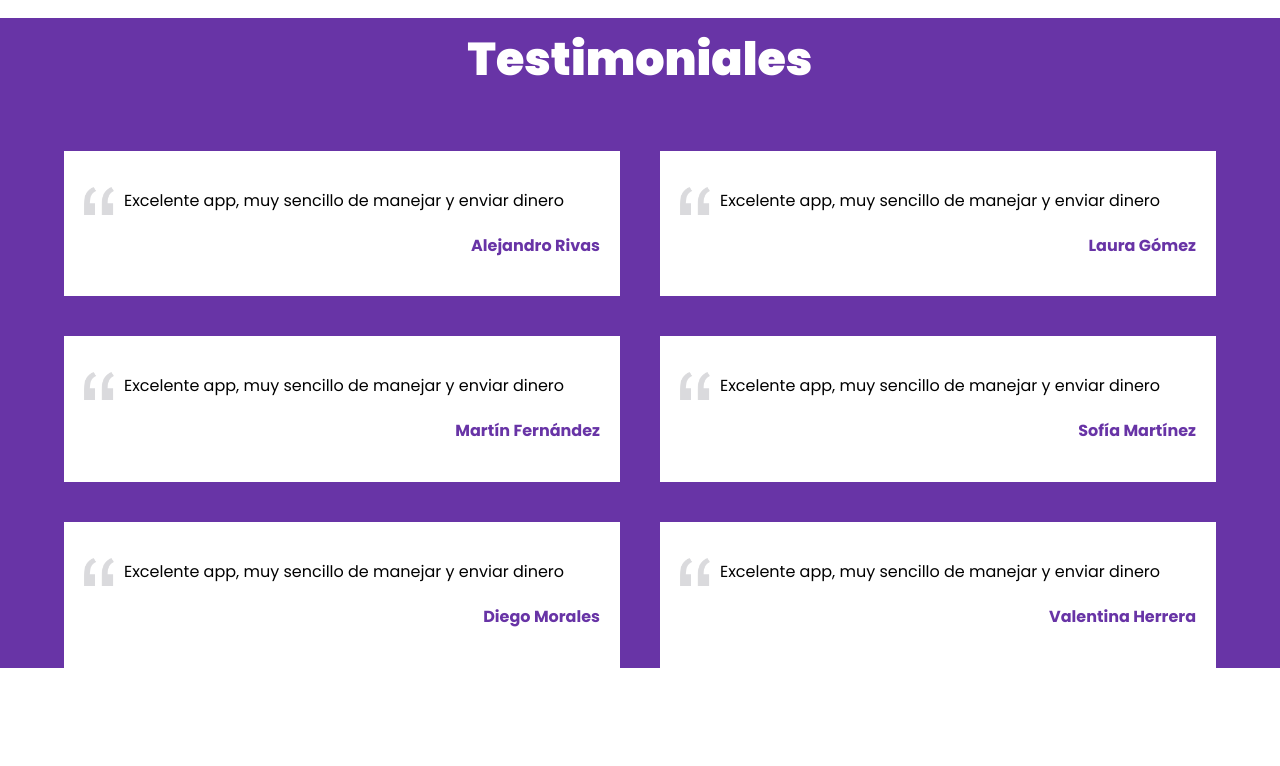
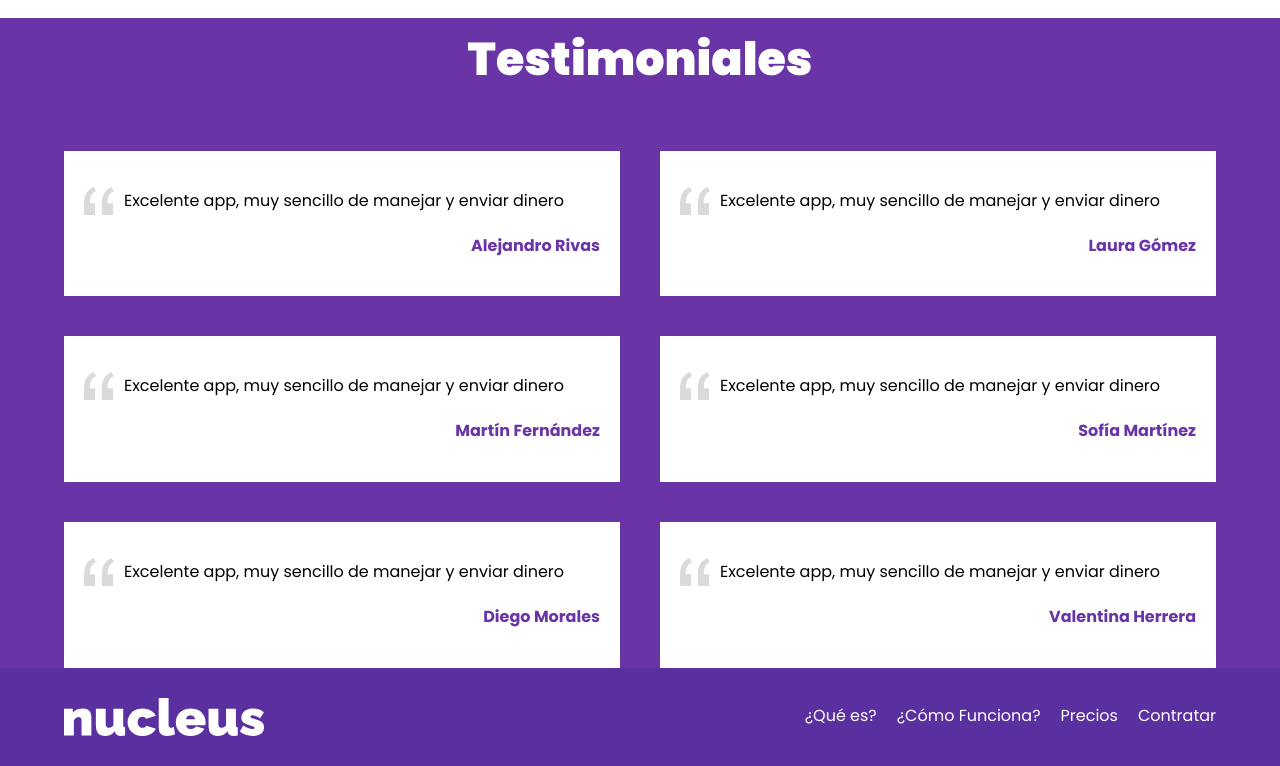
Before and after one commit to MarTofuz/Nucleus, a plain HTML site: page index.html in a window 1280 px wide. Shown: the part 4106-4872 px from the top of the page. Before the commit the page ends 4774 px from the top, so only its background shows below. Drawn offline with Linux system fonts and the light colour scheme.

Commit message:
Proyecto finalizado

```diff
--- a/css/styles.css
+++ b/css/styles.css
@@ -178,6 +178,9 @@ img {
         color: var(--blanco);
     }
 }
+.navegacion__link--blanco{
+    color: var(--blanco);
+}
 
 .nucleus {
     margin-top: 3rem;
@@ -228,15 +231,17 @@ img {
     color: var(--primario);
     margin: 0;
 }
-.listado__numero{
+
+.listado__numero {
     font-size: 6rem;
     margin: 0;
     font-weight: 900;
     color: var(--primario);
     text-align: center;
 }
-@media (min-width: 768px){
-    .listado__numero{
+
+@media (min-width: 768px) {
+    .listado__numero {
         flex-basis: 20rem;
         text-align: right;
         font-size: 4rem;
@@ -299,7 +304,8 @@ img {
         align-items: flex-end;
     }
 }
-@media (min-width: 998px){
+
+@media (min-width: 998px) {
     .comisiones__grid {
 
         align-items: center;
@@ -317,33 +323,40 @@ img {
         text-align: left;
     }
 }
-.testimoniales{
+
+.testimoniales {
     background-color: var(--primario);
 }
-.testimoniales__heading{
+
+.testimoniales__heading {
     color: var(--blanco);
 }
-.testimoniales__grid{
+
+.testimoniales__grid {
     display: grid;
     grid-template-columns: 1fr;
     gap: 4rem;
 }
-@media (min-width: 768px){
-    .testimoniales__grid{
+
+@media (min-width: 768px) {
+    .testimoniales__grid {
         grid-template-columns: repeat(2, 1fr);
     }
 }
-.testimonial{
+
+.testimonial {
     box-shadow: 0px 0px 15px 3px 3px rgb(0 0 0 / .15);
     background-color: var(--blanco);
     padding: 2rem;
     position: relative;
 }
-.testimonial__texto{
+
+.testimonial__texto {
     padding-left: 4rem;
 
 }
-.testimonial__texto::before{
+
+.testimonial__texto::before {
     content: '';
     background-image: url(../img/comilla.png);
     background-size: 3rem;
@@ -355,8 +368,32 @@ img {
     top: 3.5rem;
     left: 2rem;
 }
-.testimonial__autor{
+
+.testimonial__autor {
     color: var(--primario);
     font-weight: 700;
     text-align: right;
 }
+
+.footer {
+    background-color: #5A30A0;
+    padding: 3rem 0;
+}
+
+@media (min-width: 768px) {
+    .footer__grid {
+        display:flex;
+        justify-content: space-between;
+        align-items: center;
+    }
+}
+
+.footer__logo {
+    width: 20rem;
+    margin: 0 auto 4rem auto;
+}
+@media (min-width: 768px){
+    .footer__logo{
+        margin: 0;
+    }
+}
--- a/index.html
+++ b/index.html
@@ -151,6 +151,22 @@
             </div>
         </div>
     </section>
+    <footer class="footer">
+        <div class="footer__contenedor">
+            <div class="footer__grid">
+                <div class="footer__logo">
+                    <img src="img/logo-blanco.svg" alt="logo blanco nucleus">
+                </div>
+                <nav class="navegacion">
+                    <a href="#" class="navegacion__link--blanco">¿Qué es?</a>
+                    <a href="#" class="navegacion__link--blanco">¿Cómo Funciona?</a>
+                    <a href="#" class="navegacion__link--blanco">Precios</a>
+                    <a href="#" class="navegacion__link--blanco">Contratar</a>
+                </nav>
+            </div>
+        </div>
+
+    </footer>
 
 </body>
 
```
